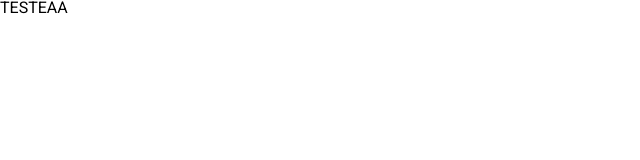
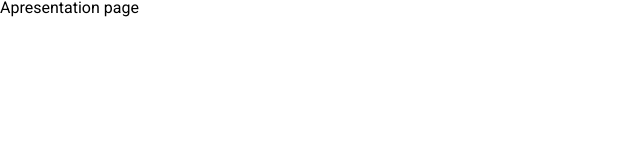
Before and after one commit to MatheusBalcky/My-Tracking-Money-Front-end, a React (Vite) app: page / in a window 1280 px wide. Shown: the top 160 px of the page, without its empty margins (0-640 px from the left). Built offline with nearby package versions, Linux system fonts and the light colour scheme.

Commit message:
📦 FEAT: Page routes added

```diff
--- a/package.json
+++ b/package.json
@@ -10,7 +10,8 @@
   },
   "dependencies": {
     "react": "^18.2.0",
-    "react-dom": "^18.2.0"
+    "react-dom": "^18.2.0",
+    "react-router-dom": "^6.4.4"
   },
   "devDependencies": {
     "@types/react": "^18.0.24",
--- a/src/App.tsx
+++ b/src/App.tsx
@@ -1,12 +1,20 @@
-import { useState } from 'react'
+import { BrowserRouter, Routes, Route } from "react-router-dom";
+import ApresentationPage from "./pages/ApresentationPage";
+import RegisterPage from "./pages/RegisterPage";
+import LoginPage from "./pages/LoginPage";
+import HomePage from "./pages/HomePage";
 
-function App() {
-
+function AppRoutes() {
   return (
-    <div className="App">
-      <h1>TESTEAA</h1>
-    </div>
-  )
+    <BrowserRouter>
+      <Routes>
+        <Route path={"*" || "/apresentation"} element={<ApresentationPage />} />
+        <Route path="/login" element={<LoginPage />} />
+        <Route path="/register" element={<RegisterPage />} />
+        <Route path="/home" element={<HomePage />} />
+      </Routes>
+    </BrowserRouter>
+  );
 }
 
-export default App
+export default AppRoutes;
--- a/src/main.tsx
+++ b/src/main.tsx
@@ -1,10 +1,10 @@
 import React from 'react'
 import ReactDOM from 'react-dom/client'
-import App from './App'
+import AppRoutes from './App'
 import './styles/index.css'
 
 ReactDOM.createRoot(document.getElementById('root') as HTMLElement).render(
   <React.StrictMode>
-    <App />
+    <AppRoutes />
   </React.StrictMode>
 )
--- /dev/null
+++ b/src/pages/ApresentationPage.tsx
@@ -0,0 +1,6 @@
+
+
+export default function ApresentationPage (){
+
+  return( <h1>Apresentation page</h1> )
+}
--- /dev/null
+++ b/src/pages/HomePage.tsx
@@ -0,0 +1,4 @@
+
+export default function HomePage (){
+  return <h1>Home Page</h1>
+}
--- /dev/null
+++ b/src/pages/LoginPage.tsx
@@ -0,0 +1,5 @@
+
+export default function LoginPage(){
+
+  return <h1>Login page</h1>
+}
--- /dev/null
+++ b/src/pages/RegisterPage.tsx
@@ -0,0 +1,5 @@
+
+
+export default function RegisterPage() {
+  return <h1>Register page</h1>;
+}
```
Also changed, not shown: 1 other file (tests, documents, lock files or other folders).
